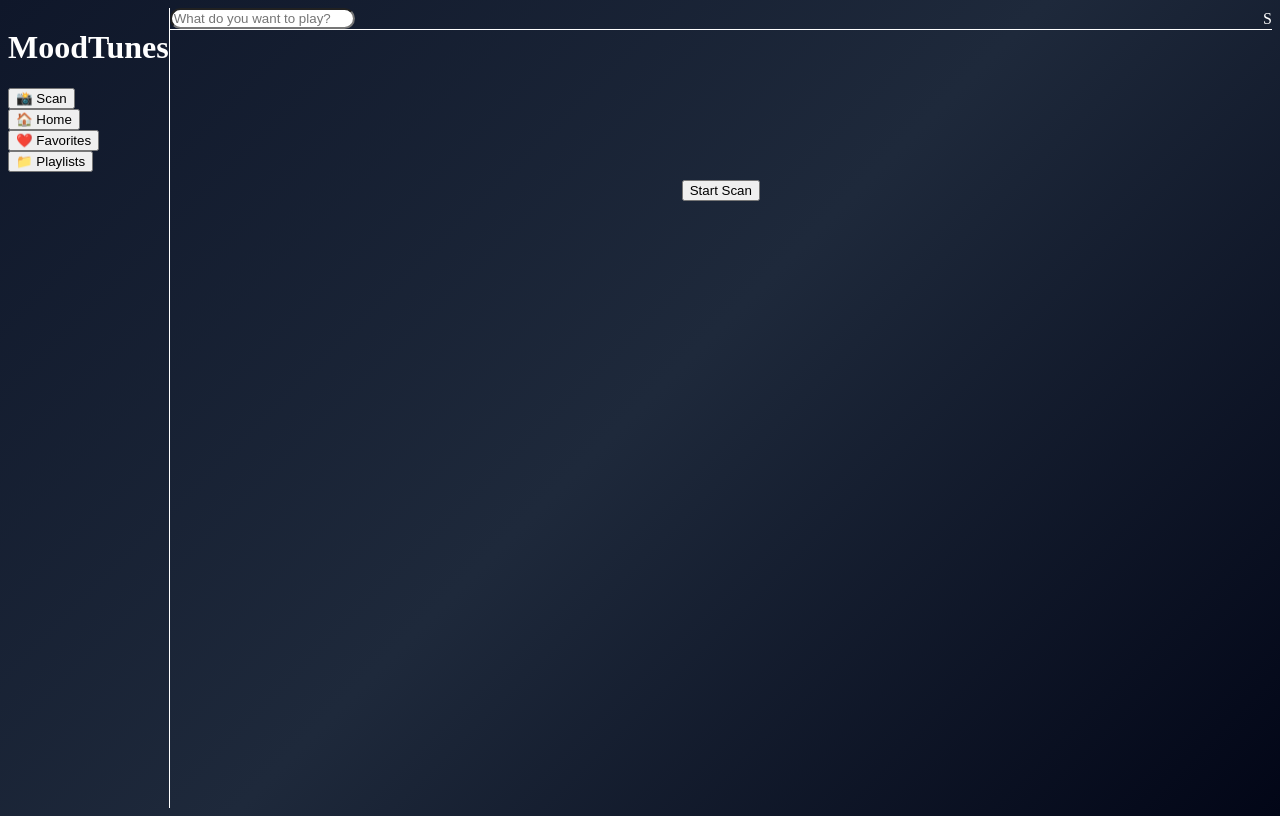
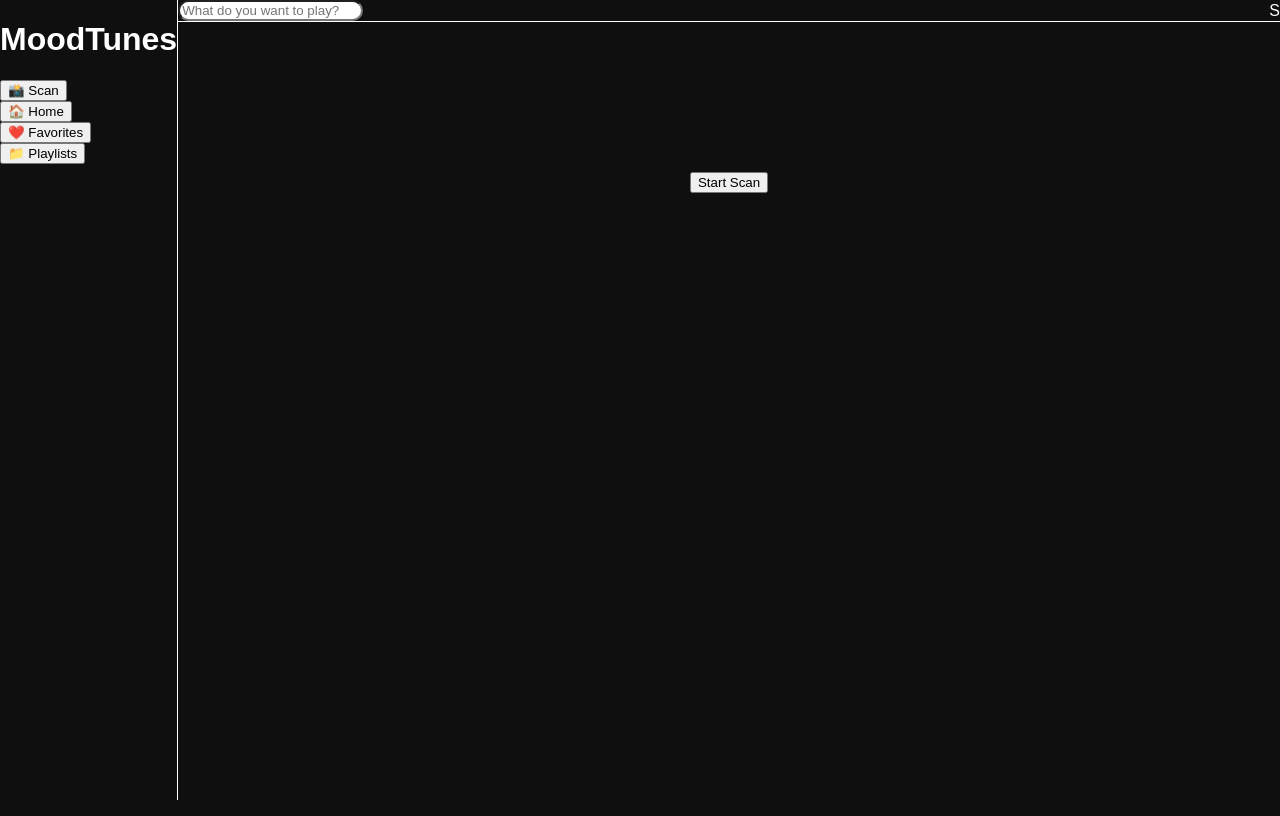
Before and after one commit to siddharthaerpa-dot/MoodTunes, a React (Vite) app: page / in a window 1280 px wide. Built offline with nearby package versions, Linux system fonts and the light colour scheme.

Commit message:
Update index.css

```diff
--- a/src/index.css
+++ b/src/index.css
@@ -2,21 +2,31 @@
 @tailwind components;
 @tailwind utilities;
 
-/* 🌈 BACKGROUND */
+/* GLOBAL RESET */
 body {
-  background: linear-gradient(135deg, #0f172a, #1e293b, #020617);
+  margin: 0;
+  font-family: sans-serif;
+  background: #0f0f0f;
   color: white;
 }
 
-/* 🧊 GLASS EFFECT */
+/* GLASS EFFECT */
 .glass {
-  background: rgba(255, 255, 255, 0.08);
-  backdrop-filter: blur(15px);
-  border-radius: 20px;
-  border: 1px solid rgba(255, 255, 255, 0.1);
+  background: rgba(255, 255, 255, 0.05);
+  backdrop-filter: blur(10px);
+  border-radius: 16px;
 }
 
-/* ✨ SMOOTH TRANSITIONS */
-* {
-  transition: all 0.3s ease;
+/* SCAN ANIMATION */
+@keyframes scan {
+  0% {
+    transform: translateY(-100%);
+  }
+  100% {
+    transform: translateY(300%);
+  }
 }
+
+.animate-scan {
+  animation: scan 2s linear infinite;
+}
```
